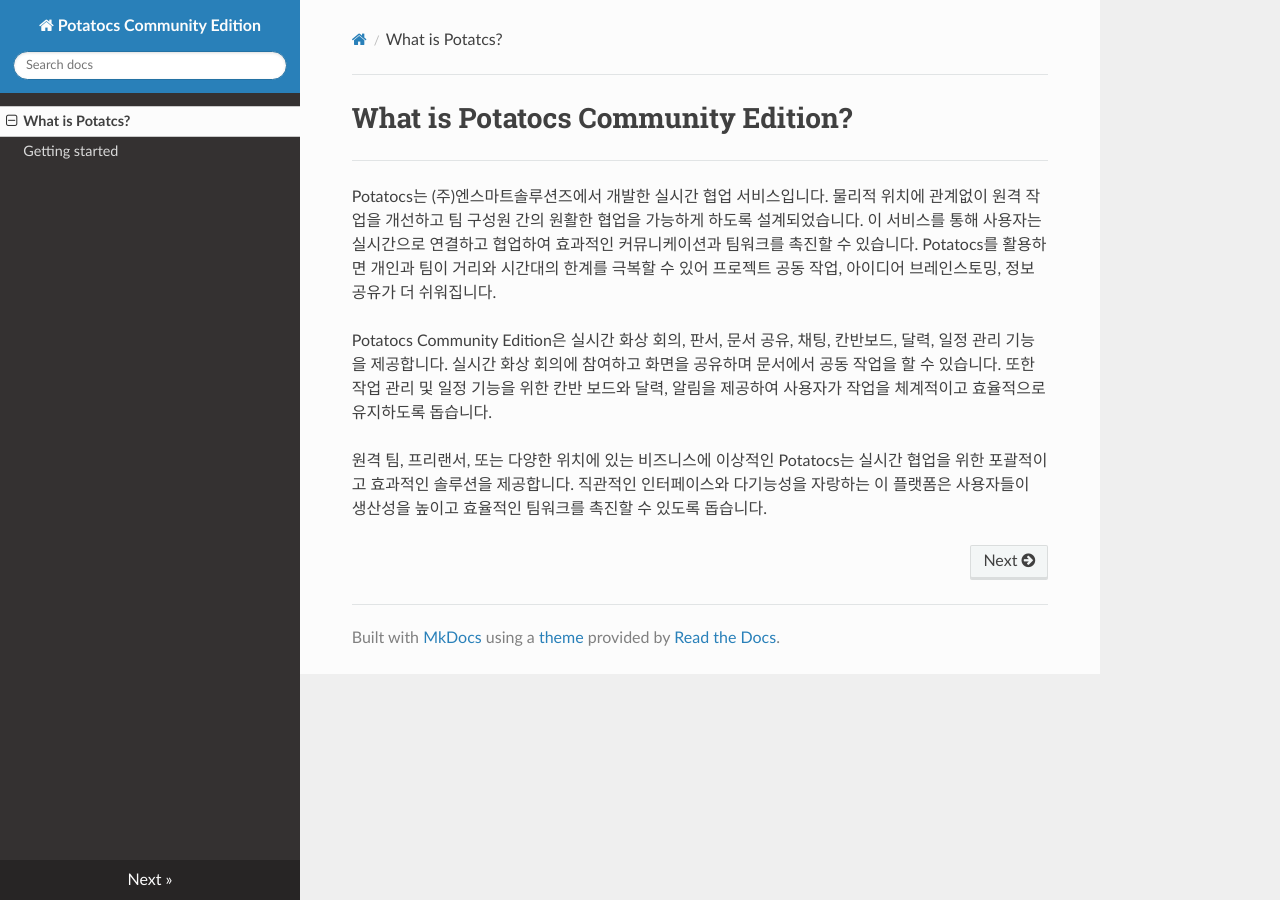
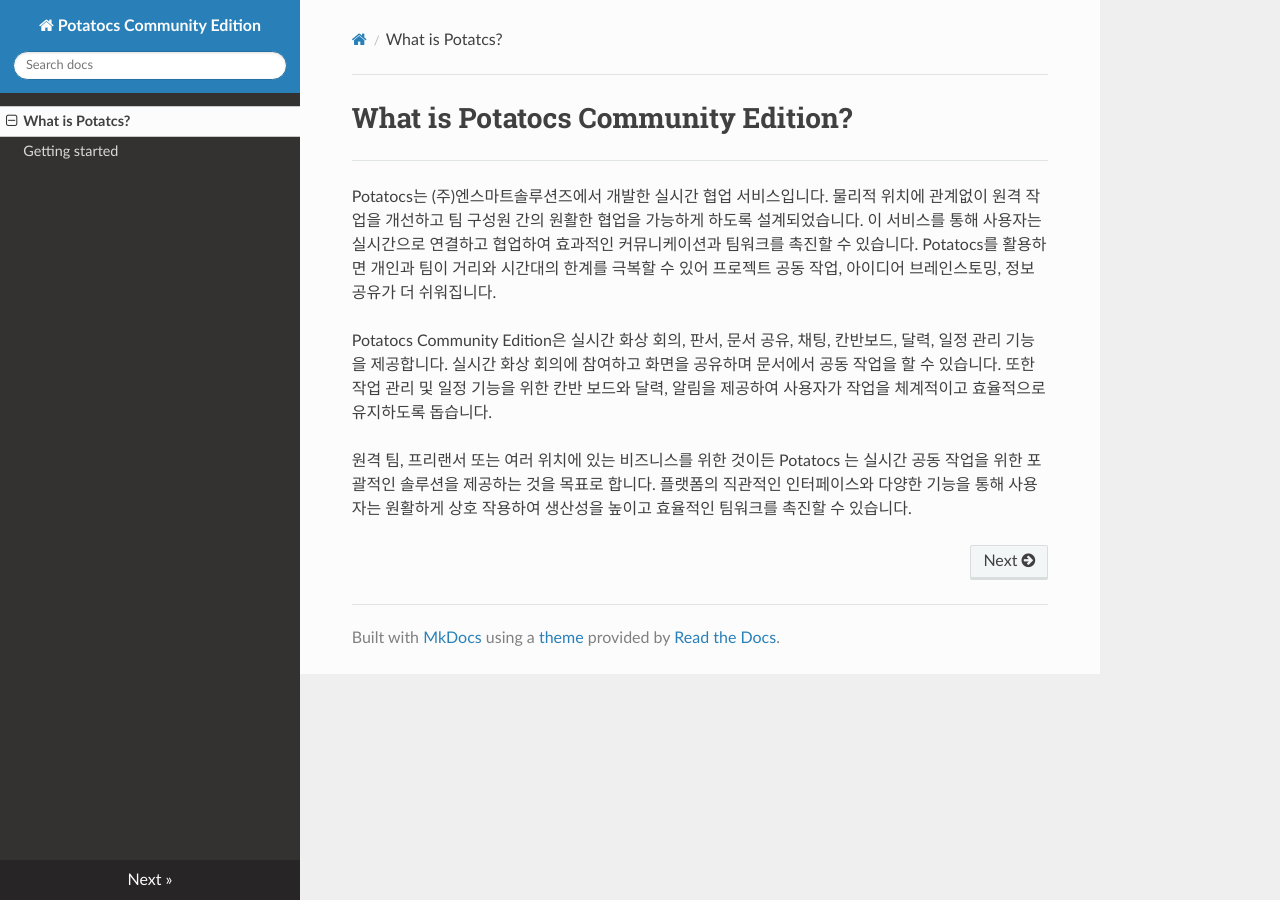
Before and after one commit to potatocs-ce/potatocs-ce-introduction, an MkDocs documentation site: the page built from docs/index.md, in a window 1280 px wide. Built offline with MkDocs 1.6.1, drawn with Linux system fonts in a browser that asks for light colours; nearby versions of some CDN libraries.

Commit message:
[Rollback] index.md update message

```diff
--- a/docs/index.md
+++ b/docs/index.md
@@ -6,4 +6,4 @@
 
 Potatocs Community Edition은 실시간 화상 회의, 판서, 문서 공유, 채팅, 칸반보드, 달력, 일정 관리 기능을 제공합니다. 실시간 화상 회의에 참여하고 화면을 공유하며 문서에서 공동 작업을 할 수 있습니다. 또한 작업 관리 및 일정 기능을 위한 칸반 보드와 달력, 알림을 제공하여 사용자가 작업을 체계적이고 효율적으로 유지하도록 돕습니다.
 
-원격 팀, 프리랜서, 또는 다양한 위치에 있는 비즈니스에 이상적인 Potatocs는 실시간 협업을 위한 포괄적이고 효과적인 솔루션을 제공합니다. 직관적인 인터페이스와 다기능성을 자랑하는 이 플랫폼은 사용자들이 생산성을 높이고 효율적인 팀워크를 촉진할 수 있도록 돕습니다.
+원격 팀, 프리랜서 또는 여러 위치에 있는 비즈니스를 위한 것이든 Potatocs 는 실시간 공동 작업을 위한 포괄적인 솔루션을 제공하는 것을 목표로 합니다. 플랫폼의 직관적인 인터페이스와 다양한 기능을 통해 사용자는 원활하게 상호 작용하여 생산성을 높이고 효율적인 팀워크를 촉진할 수 있습니다.
```
